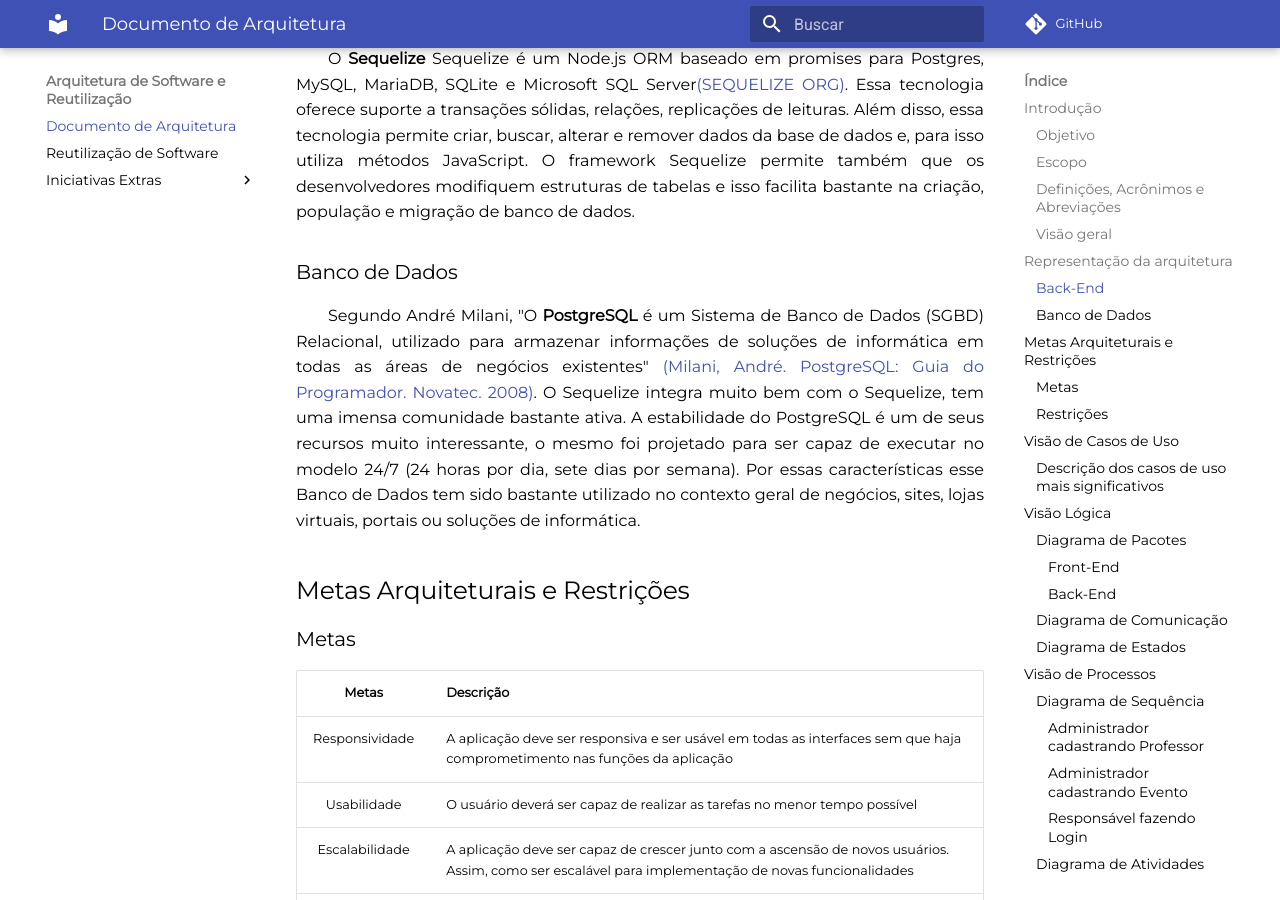
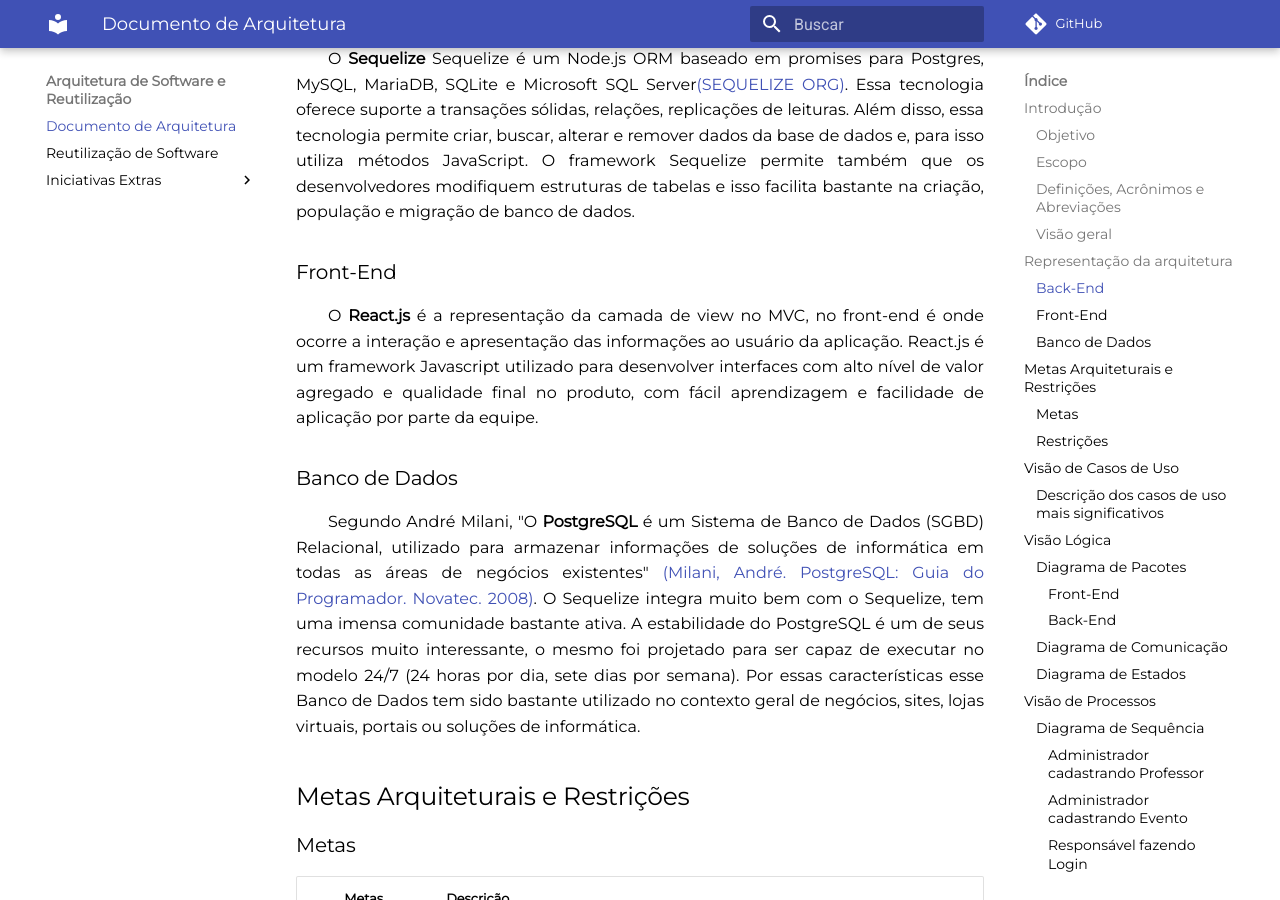
Before and after one commit to UnBArqDsw2021-1/2021.1_G6_Curumim, an MkDocs documentation site: the page built from docs/arquitetura-reutilizacao/arquitetura.md, in a window 1280 px wide and 900 px high, scrolled down 2140 px. Built offline with MkDocs 1.6.1 and Material for MkDocs 9.7.7, drawn with Linux system fonts in a browser that asks for light colours; comment, search, counter and statistics services are not loaded; some of the changed text lies outside the part shown.

Commit message:
Front end

```diff
--- a/docs/arquitetura-reutilizacao/arquitetura.md
+++ b/docs/arquitetura-reutilizacao/arquitetura.md
@@ -40,6 +40,9 @@
  &emsp;&emsp;O "**Express.js** é  um  web  framework  que  atua  como  uma  camada  no  topo  do  Node.js, facilitando e deixando o desenvolvimento de APIs em node mais prático", [(BARSOTI, N.; GIBERTONI, D. 2020)](#bibliografia). Com o express fica mais fácil organizar as funcionalidades da aplicação usando _middleware_ e roteamento, contribuindo para a renderização de páginas HTML dinâmicas.
 
  &emsp;&emsp;O **Sequelize** Sequelize é um Node.js ORM baseado em promises para Postgres, MySQL, MariaDB, SQLite e Microsoft SQL Server[(SEQUELIZE ORG)](#bibliografia). Essa tecnologia oferece suporte a transações sólidas, relações, replicações de leituras. Além disso, essa tecnologia permite criar, buscar, alterar e remover dados da base de dados e, para isso utiliza métodos JavaScript. O framework Sequelize permite também que os desenvolvedores modifiquem estruturas de tabelas e isso facilita bastante na criação, população e migração de banco de dados.
+
+### Front-End
+&emsp;&emsp;O **React.js** é a representação da camada de view no MVC, no front-end é onde ocorre a interação e apresentação das informações ao usuário da aplicação. React.js é um framework Javascript utilizado para desenvolver interfaces com alto nível de valor agregado e qualidade final no produto, com fácil aprendizagem e facilidade de aplicação por parte da equipe.
 
 ### Banco de Dados
  &emsp;&emsp;Segundo André Milani, "O **PostgreSQL** é um Sistema de Banco de Dados (SGBD) Relacional, utilizado para armazenar informações de soluções de informática em todas as áreas de negócios existentes" [(Milani, André. PostgreSQL: Guia do Programador. Novatec. 2008)](#bibliografia). O Sequelize integra muito bem com o Sequelize, tem uma imensa comunidade bastante ativa. A estabilidade do PostgreSQL é um de seus recursos muito interessante, o mesmo foi projetado para ser capaz de executar no modelo 24/7 (24 horas por dia, sete dias por semana). Por essas características esse Banco de Dados tem sido bastante utilizado no contexto geral de negócios, sites, lojas virtuais, portais ou soluções de informática.
@@ -248,3 +251,4 @@
 |1.6|05/10/2021| Adição da visão dos casos de uso | Mateus O. Patrício e Gabriel Bonifácio |
 |1.7|08/10/2021| Ajustes das visões de casos de uso, lógica, de processos e de implementação | Daniel Porto |
 |1.8|14/10/2021| Representação da arquitetura: Backend, Banco de Dados, Metas e Restrições | Edson Soares |
+|1.8|14/10/2021| Representação da arquitetura: Frontend | Bruno Félix |
```
